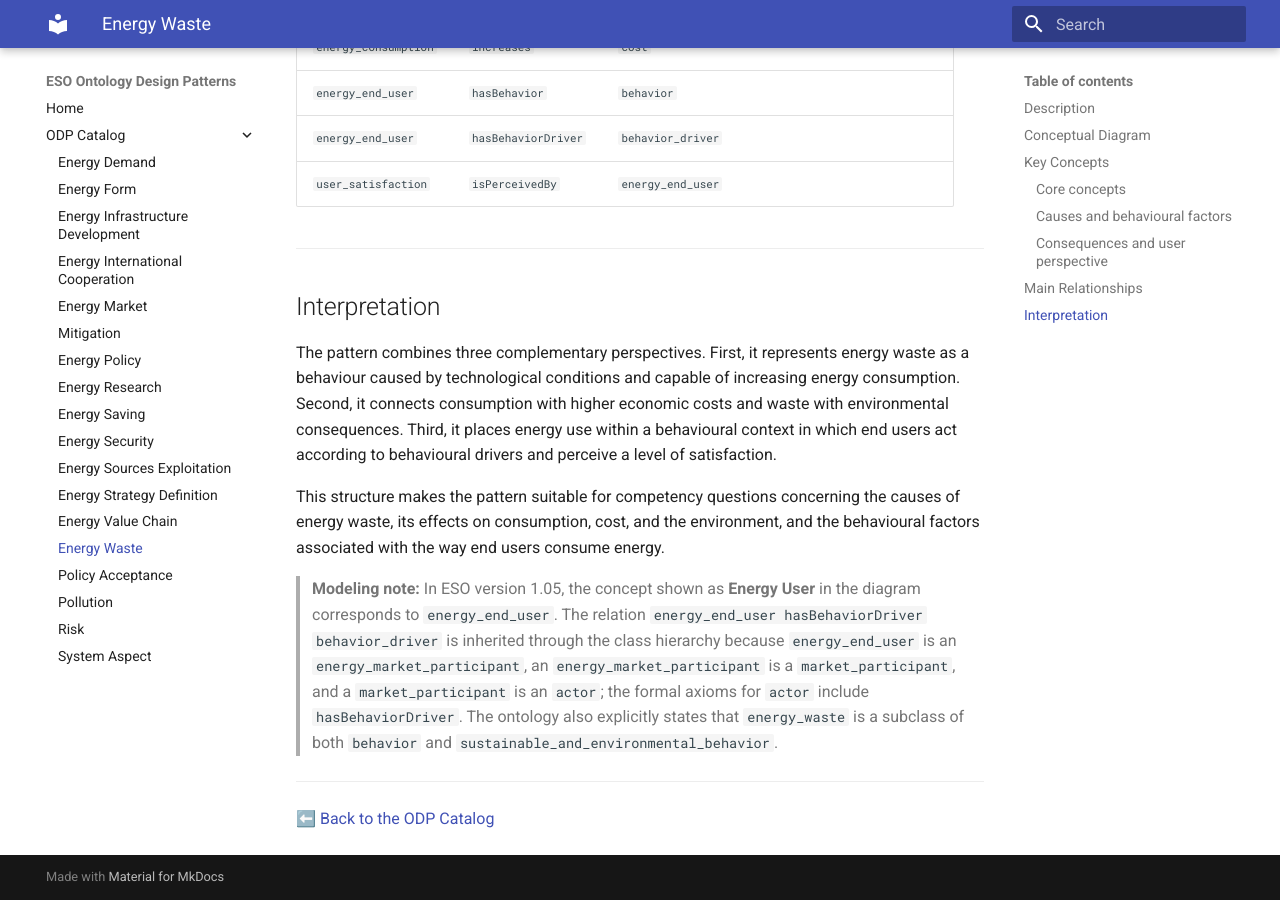
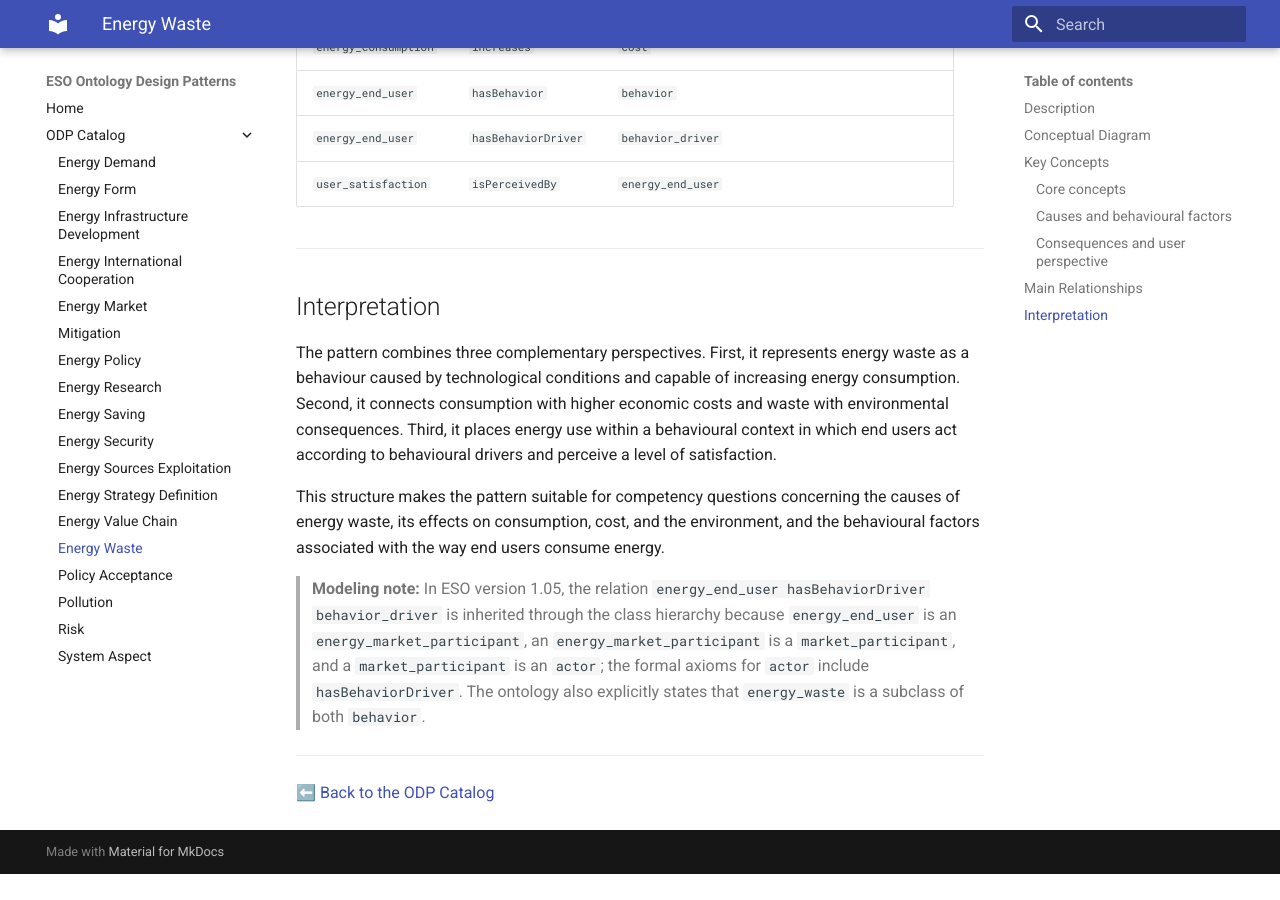
Before and after one commit to AntonioDeNicola/eso-odp-site, an MkDocs documentation site: the page built from docs/odp/energy-waste.md, in a window 1280 px wide and 900 px high, scrolled down 2414 px. Built offline with MkDocs 1.6.1 and Material for MkDocs 9.7.7, drawn with Linux system fonts in a browser that asks for light colours; after the commit the page ends 3288 px from its top, so only the background shows below that.

Commit message:
Update energy-waste.md

```diff
--- a/docs/odp/energy-waste.md
+++ b/docs/odp/energy-waste.md
@@ -61,7 +61,7 @@ The pattern combines three complementary perspectives. First, it represents ener
 
 This structure makes the pattern suitable for competency questions concerning the causes of energy waste, its effects on consumption, cost, and the environment, and the behavioural factors associated with the way end users consume energy.
 
-> **Modeling note:** In ESO version 1.05, the concept shown as **Energy User** in the diagram corresponds to `energy_end_user`. The relation `energy_end_user hasBehaviorDriver behavior_driver` is inherited through the class hierarchy because `energy_end_user` is an `energy_market_participant`, an `energy_market_participant` is a `market_participant`, and a `market_participant` is an `actor`; the formal axioms for `actor` include `hasBehaviorDriver`. The ontology also explicitly states that `energy_waste` is a subclass of both `behavior` and `sustainable_and_environmental_behavior`.
+> **Modeling note:** In ESO version 1.05, the relation `energy_end_user hasBehaviorDriver behavior_driver` is inherited through the class hierarchy because `energy_end_user` is an `energy_market_participant`, an `energy_market_participant` is a `market_participant`, and a `market_participant` is an `actor`; the formal axioms for `actor` include `hasBehaviorDriver`. The ontology also explicitly states that `energy_waste` is a subclass of both `behavior`.
 
 ---
 ⬅️ [Back to the ODP Catalog](./)
```
